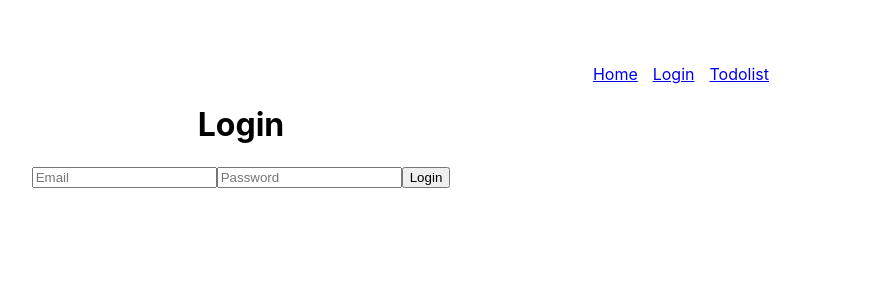
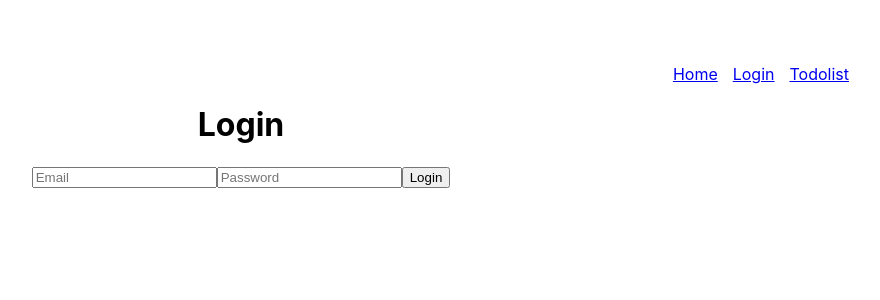
Before and after one commit to edmundchan8/edwebsite2022, a React (Create React App) app in the folder frontend/: page /login in a window 1280 px wide. Shown: the top 300 px of the page, without its empty margins (399-1279 px from the left). Built offline with nearby package versions, Linux system fonts and the light colour scheme; no server answers.

Commit message:
fixed logout

```diff
--- a/frontend/src/App.js
+++ b/frontend/src/App.js
@@ -1,5 +1,5 @@
 import React, { useState } from 'react';
-import { BrowserRouter as Router, Route, Routes, NavLink } from 'react-router-dom';
+import { BrowserRouter as Router, Route, Routes, NavLink, useNavigate } from 'react-router-dom';
 import Home from './home';
 import Login from './components/login';
 import Todolist from './components/todolist';
@@ -7,6 +7,9 @@ import StockManager from './components/stockManager/index';
 import apiClient from './services/api';
 
 function App() {
+
+    //navigate to another route on logout
+    const navigate = useNavigate();
 
     // set if we are logged in
     const [loggedIn, setLoggedIn] = useState(false);
@@ -21,9 +24,11 @@ function App() {
     // as sets sessionStorage to false as well
     function logout(){
         apiClient.post('/api/logout').then(response => {
-            if (response.status === 204){
+            if (response.status === 200){
                 setLoggedIn(false);
                 sessionStorage.setItem('loggedIn', false);
+                console.log('reached here')
+                navigate('/home');
             }
         })
     }
@@ -40,7 +45,6 @@ function App() {
     loggedIn ? stockManager = <NavLink className='nav-links' to='/stockManager/stocks'>Stock Manager</NavLink> : stockManager = null;
     return (
         <div>
-            <Router>
                 <div className='navigation'>
                     <NavLink className='nav-links' to='/home'>Home</NavLink>
                     {loginNavContent}
@@ -54,7 +58,6 @@ function App() {
                     <Route path='/stockManager/*' element={<StockManager />}/>
                     <Route exact path="/" element={ <Home/>} />
                 </Routes>
-            </Router>
         </div>
     );
 };
--- a/frontend/src/components/login.js
+++ b/frontend/src/components/login.js
@@ -17,8 +17,7 @@ function Login (props) {
                 email: email,
                 password: password
             }).then(response => {
-                console.log('login details all good, navigating to home worked. ' + response.status)
-                props.onLogin();
+                 props.onLogin();
                 navigate('/home');
             })
             .catch(error => {
--- a/frontend/src/homepage/heading.jsx
+++ b/frontend/src/homepage/heading.jsx
@@ -10,7 +10,6 @@ function Heading(){
             <header>
                 <h1>Chi Hong Edmund Chan</h1>
                 <h3>Web Application Developer</h3>
-                {/* <p>Trying to get app working in production</p> */}
                 <img src={profilePic} className="logo" alt="me" />
             </header>
         </div>
--- a/frontend/src/index.css
+++ b/frontend/src/index.css
@@ -1,5 +1,5 @@
 body {
-  margin: 4em 7em 7em;
+  margin: 4em 2em 2em;
   font-family: -apple-system, BlinkMacSystemFont, 'Segoe UI', 'Roboto', 'Oxygen',
     'Ubuntu', 'Cantarell', 'Fira Sans', 'Droid Sans', 'Helvetica Neue',
     sans-serif;
--- a/frontend/src/index.js
+++ b/frontend/src/index.js
@@ -3,11 +3,14 @@ import ReactDOM from 'react-dom/client';
 import './index.css';
 import App from './App';
 import reportWebVitals from './reportWebVitals';
+import { BrowserRouter } from 'react-router-dom';
 
 const root = ReactDOM.createRoot(document.getElementById('root'));
 root.render(
   <React.StrictMode>
-    <App />
+    <BrowserRouter>
+      <App />
+    </BrowserRouter>
   </React.StrictMode>
 );
 
```
Also changed, not shown: 12 other files (tests, documents, lock files or other folders).
